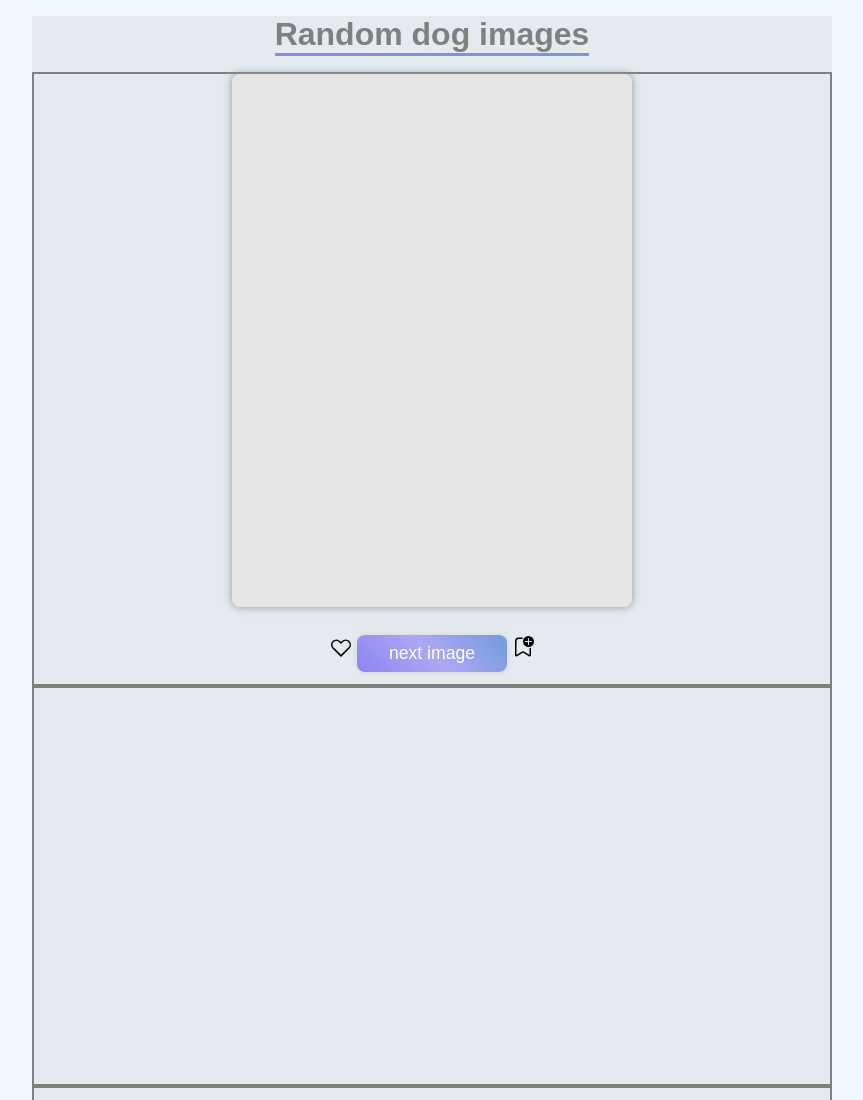
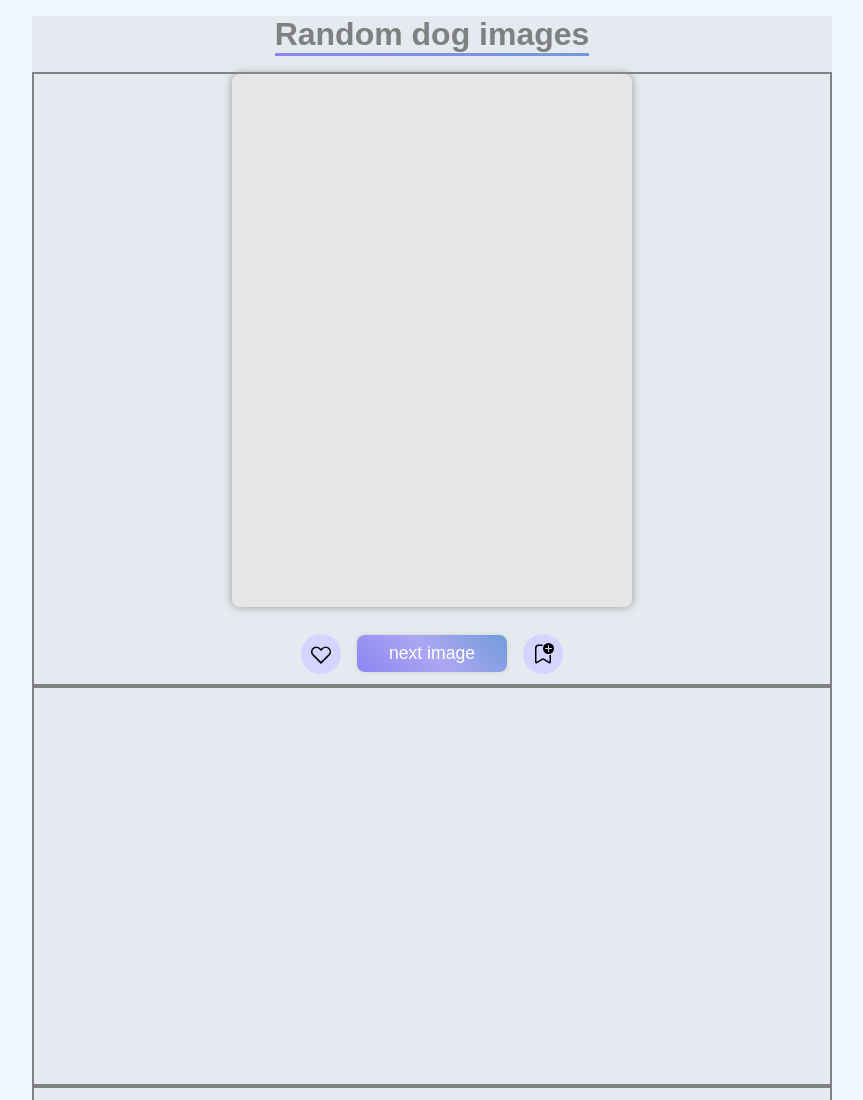
Before and after one commit to rk-conway/Dog, a plain HTML site: page index.html in a window 1280 px wide. Shown: the top 1100 px of the page, without its empty margins (208-1071 px from the left). Drawn offline with Linux system fonts and the light colour scheme; no server answers.

Commit message:
action button styling

```diff
--- a/style.css
+++ b/style.css
@@ -6,6 +6,7 @@
 
 :root{
     --indigo: rgb(141, 133, 241);
+    --indigo-100: rgb(214, 211, 255);
     --blue: rgb(113, 155, 218);
     --border-radius: 8px;
     --padding: 8px 12px;
@@ -38,6 +39,21 @@ body{
     box-shadow: 0px 0px 8px 0px rgb(150, 150, 150);
 }
 
+.actions{
+    display: flex;
+    align-items: center;
+    justify-content: center;
+    gap: 1rem;
+}
+.actions span{
+    width: 40px;
+    aspect-ratio: 1;
+    border-radius: 50%;
+    background-color: var(--indigo-100);
+    display: grid;
+    place-items: center;
+}
+
 button{
     min-width: 150px;
     font-size: 1.1rem;
@@ -48,6 +64,14 @@ button{
     color: white;
     box-shadow: 0px 0px 5px 0px lightgray;
     background-image: linear-gradient(45deg,rgb(141, 133, 241),rgb(172, 167, 243),rgb(113, 155, 218));
+    transition: all 250ms ease;
+}
+
+button:hover{
+    transform: translateY(-2px);
+}
+button:active{
+    background-image: linear-gradient(var(--blue),var(--blue));
 }
 
 h1{
```
